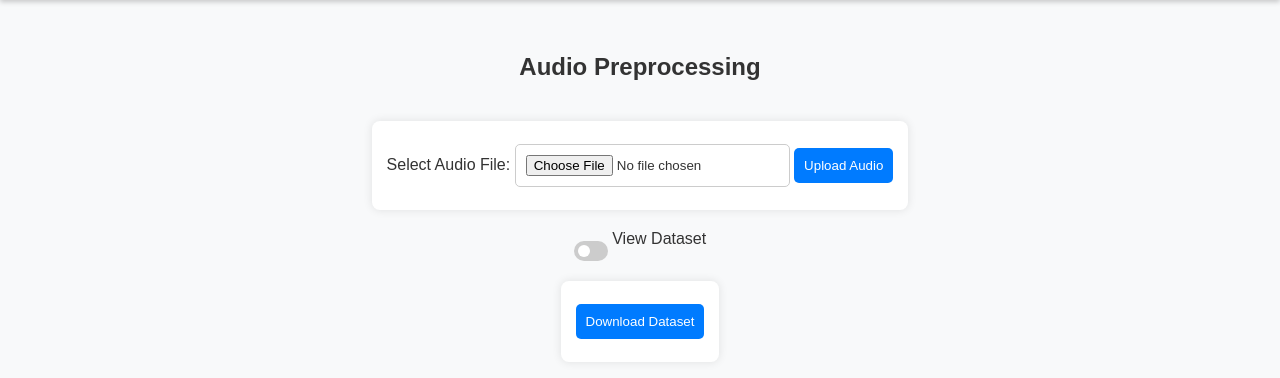
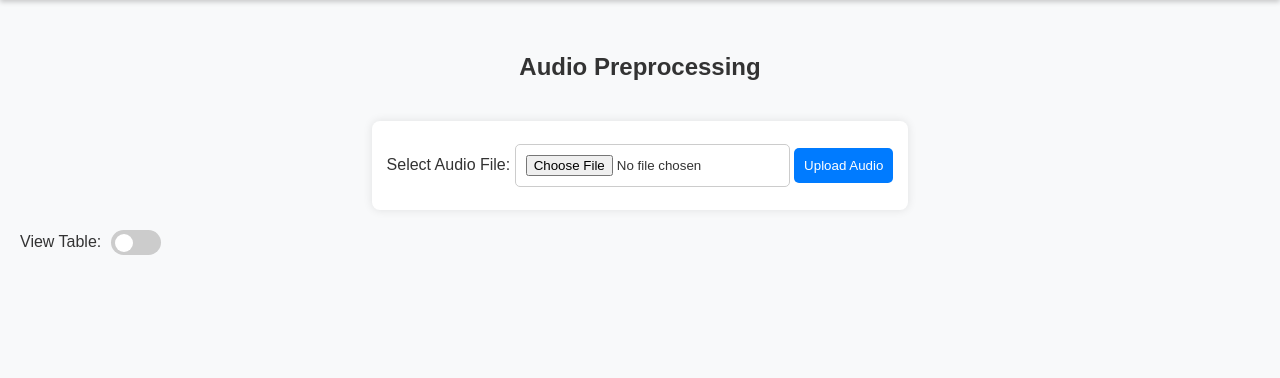
Before and after one commit to gnanashekar-s/Intelligent-Data-Cleaning, a Django app: template IDC_Project/IDC_App/templates/preprocessing/audio_preprocessing.html in a window 1280 px wide. Shown: the part 41-419 px from the top of the page. Run offline with Django 5.2, Linux system fonts and the light colour scheme; the template is opened without the code that fills it, so the values that code supplies are empty.

Commit message:
Some Template style modifications

```diff
--- a/IDC_Project/IDC_App/templates/preprocessing/audio_preprocessing.html
+++ b/IDC_Project/IDC_App/templates/preprocessing/audio_preprocessing.html
@@ -29,6 +29,61 @@
         nav a:hover {
             background: rgba(255, 255, 255, 0.2);
         }
+
+        .toggle-container {
+            display: flex;
+            align-items: center;
+            gap: 10px; /* Space between text and toggle */
+            font-family: Arial, sans-serif;
+            font-size: 16px;
+            color: #333;
+        }
+
+        .switch {
+            position: relative;
+            display: inline-block;
+            width: 50px;
+            height: 25px;
+        }
+
+        .switch input {
+            opacity: 0;
+            width: 0;
+            height: 0;
+        }
+
+        .slider {
+            position: absolute;
+            cursor: pointer;
+            top: 0;
+            left: 0;
+            right: 0;
+            bottom: 0;
+            background-color: #ccc;
+            transition: 0.4s;
+            border-radius: 25px;
+        }
+
+        .slider:before {
+            content: "";
+            position: absolute;
+            height: 18px;
+            width: 18px;
+            left: 4px;
+            bottom: 3px;
+            background-color: white;
+            transition: 0.4s;
+            border-radius: 50%;
+        }
+
+        input:checked + .slider {
+            background-color: #2196F3;
+        }
+
+        input:checked + .slider:before {
+            transform: translateX(25px);
+        }
+
     </style>
 </head>
 <body>
@@ -42,7 +97,7 @@
 
     <h2>Audio Preprocessing</h2>
 
-    <form method="POST" action="audio_preprocessing" enctype="multipart/form-data">
+    <form method="POST" enctype="multipart/form-data">
         {% csrf_token %}
         <label for="audio_input">Select Audio File:</label>
         <input type="file" id="audio_input" name="audio_input" accept="audio/*" required>
@@ -84,24 +139,33 @@
         </div>
 
 
-        <form method="POST" action="audio_preprocessing">
+        <form method="POST" >
             {% csrf_token %}
             <button type="submit" name="action" value="add_to_dataset" >Add to Dataset</button>
+        </form>
+        <form method="GET" action="{% url 'download_csv' %}">
+            <button type="submit">Download Dataset</button>
         </form>
 
 
     {% endif %}
     <center>
-        <label class="switch">
-            <input type="checkbox" id="toggle-dataset" onchange="toggleDataset()">
-            <span class="slider round"></span>
-        </label>
-        <span>View Dataset</span>
+
+        <div class="toggle-container">
+            <span class="toggle-text">View Table:</span>
+            <label class="switch">
+                <input type="checkbox" id="toggleSwitch" onchange="toggleDataset()">
+                <span class="slider"></span>
+            </label>
+        </div>
+
+
+
     {% if page_obj %}
 
 
 
-    <div id="table-container">
+    <div id="table-container" style="overflow-x: auto; max-width: 100%;">
         <table border="1">
             <thead>
                 <tr>
@@ -120,6 +184,7 @@
                 {% endfor %}
             </tbody>
         </table>
+    </div>
 
     <div id="pagination-container">
         <div class="pagination">
@@ -136,19 +201,14 @@
             {% endif %}
         </div>
     </div>
-    </div>
-
 
 
 
     {% endif %}
 
 
-    <!-- Optionally add a button to download dataset -->
-     <br>
-    <form method="GET" action="{% url 'download_csv' %}">
-        <button type="submit">Download Dataset</button>
-    </form>
+
+
 
 </body>
 </html>
@@ -181,12 +241,15 @@
 <script>
     function toggleDataset() {
         let datasetContainer = document.getElementById("table-container");
-        let toggleSwitch = document.getElementById("toggle-dataset");
+        let paginationContainer = document.getElementById("pagination-container");
+        let toggleSwitch = document.getElementById("toggleSwitch");
 
         if (toggleSwitch.checked) {
             datasetContainer.style.display = "block"; // Show table
+            paginationContainer.style.display = "block";
         } else {
             datasetContainer.style.display = "none"; // Hide table
+            paginationContainer.style.display = "none";
         }
     }
 </script>
```
Also changed, not shown: IDC_Project/db.sqlite3, 1 other file.
